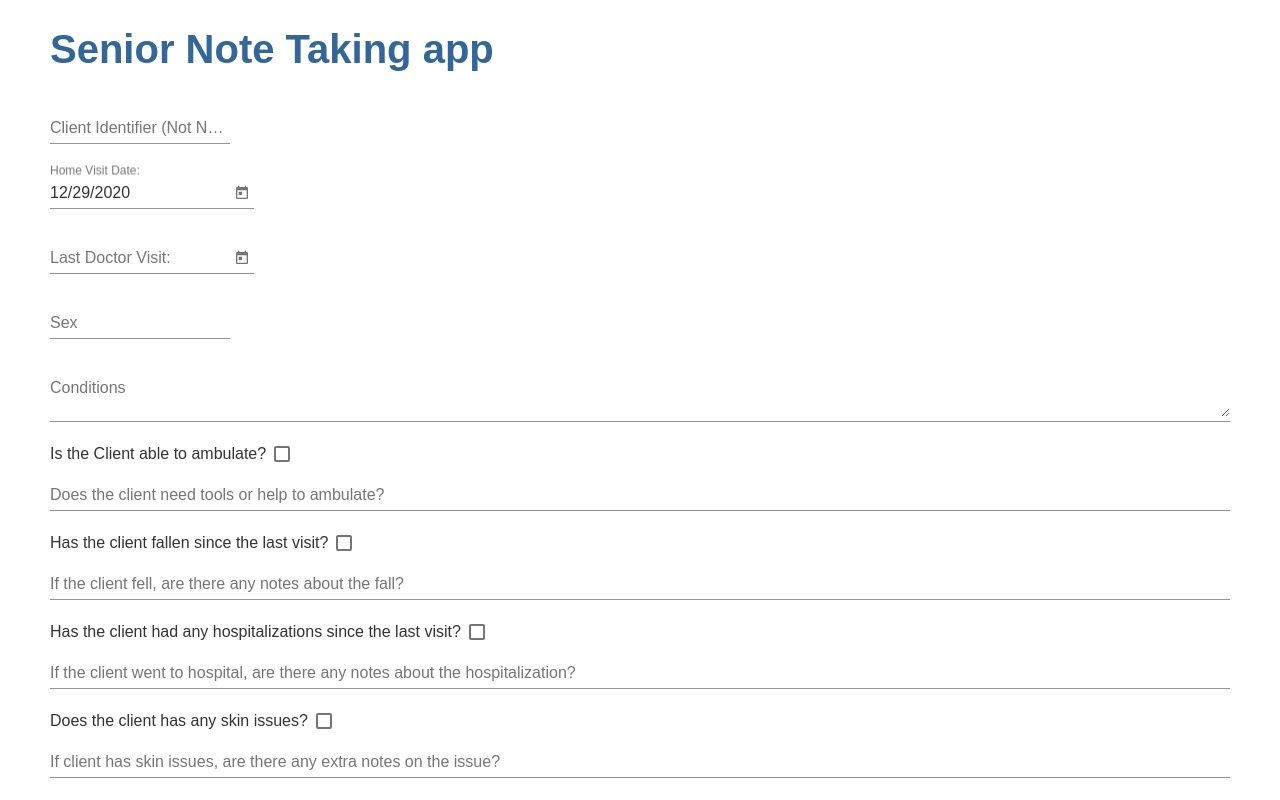
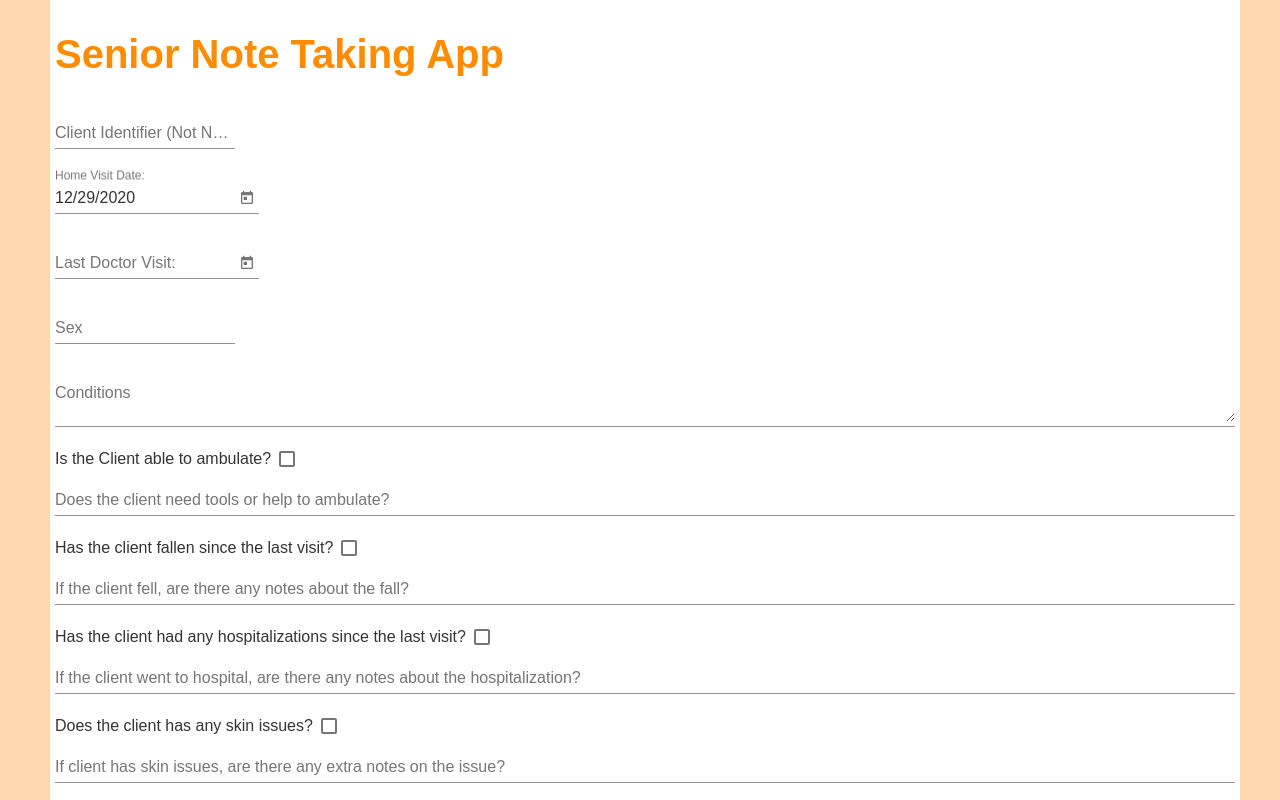
Before and after one commit to Octacon100/SeniorNoteTakingApp, an Angular app in the folder senior-note-taking-app2/: page / in a window 1280 px wide. Shown: the top 800 px of the page. Built offline with nearby package versions, Linux system fonts and the light colour scheme.

Commit message:
Setting up background, setting the color to orange as requested

```diff
--- a/senior-note-taking-app2/src/app/Component/seniors/seniors.component.html
+++ b/senior-note-taking-app2/src/app/Component/seniors/seniors.component.html
@@ -1,3 +1,4 @@
+<h1>Senior Note Taking App</h1>
 <div>
 <form class="example-form">
     <mat-form-field  >
--- a/senior-note-taking-app2/src/app/Component/seniors/seniors.component.ts
+++ b/senior-note-taking-app2/src/app/Component/seniors/seniors.component.ts
@@ -1,4 +1,3 @@
-import { stringify } from '@angular/compiler/src/util';
 import { Component, OnInit } from '@angular/core';
 import {Senior} from '../../Interface/senior';
 import { DatePipe } from '@angular/common';
--- a/senior-note-taking-app2/src/app/app.component.html
+++ b/senior-note-taking-app2/src/app/app.component.html
@@ -1,2 +1 @@
-<h1>{{title}}</h1>
-<app-seniors></app-seniors>
+<app-seniors class="page"></app-seniors>
--- a/senior-note-taking-app2/src/styles.css
+++ b/senior-note-taking-app2/src/styles.css
@@ -1,11 +1,13 @@
 /* Application-wide Styles */
 h1 {
-    color: #369;
+    color: #ff8c00;
     font-family: Arial, Helvetica, sans-serif;
+    width: 100%;
     font-size: 250%;
   }
   h2, h3 {
     color: #444;
+    width: 100%;
     font-family: Arial, Helvetica, sans-serif;
     font-weight: lighter;
   }
@@ -13,7 +15,16 @@ h1 {
     margin: 2em;
     padding-left: 50px;
     padding-right: 50px;
+    background-color:#fed8b1;
   }
+
+  .page{
+    background-color: white;
+    display: block;
+    width: 100%;
+    padding: 5px;
+  }
+
   body, input[type="text"], button {
     color: #333;
     font-family: Cambria, Georgia;
```
Also changed, not shown: 1 other file (tests, documents, lock files or other folders).
